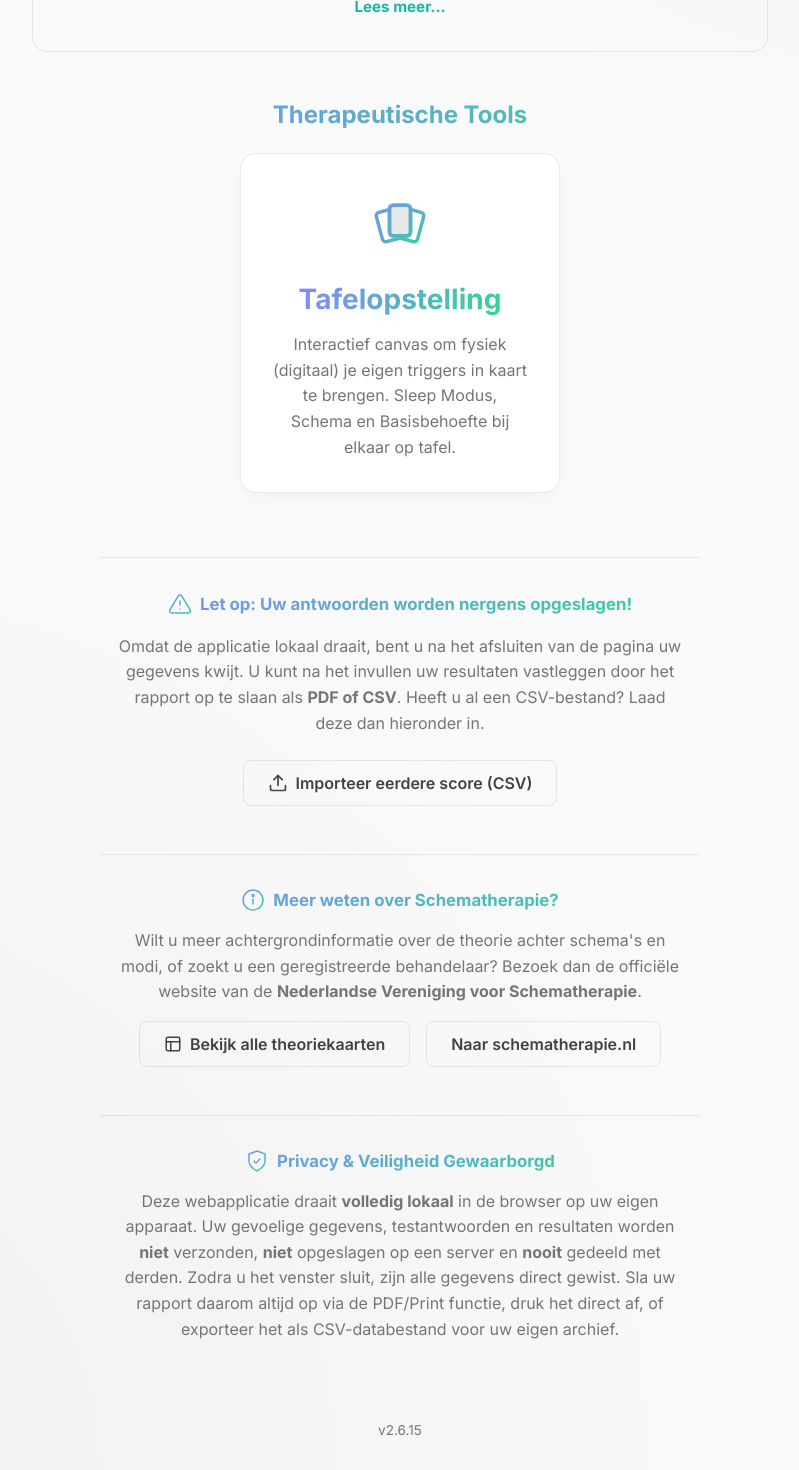
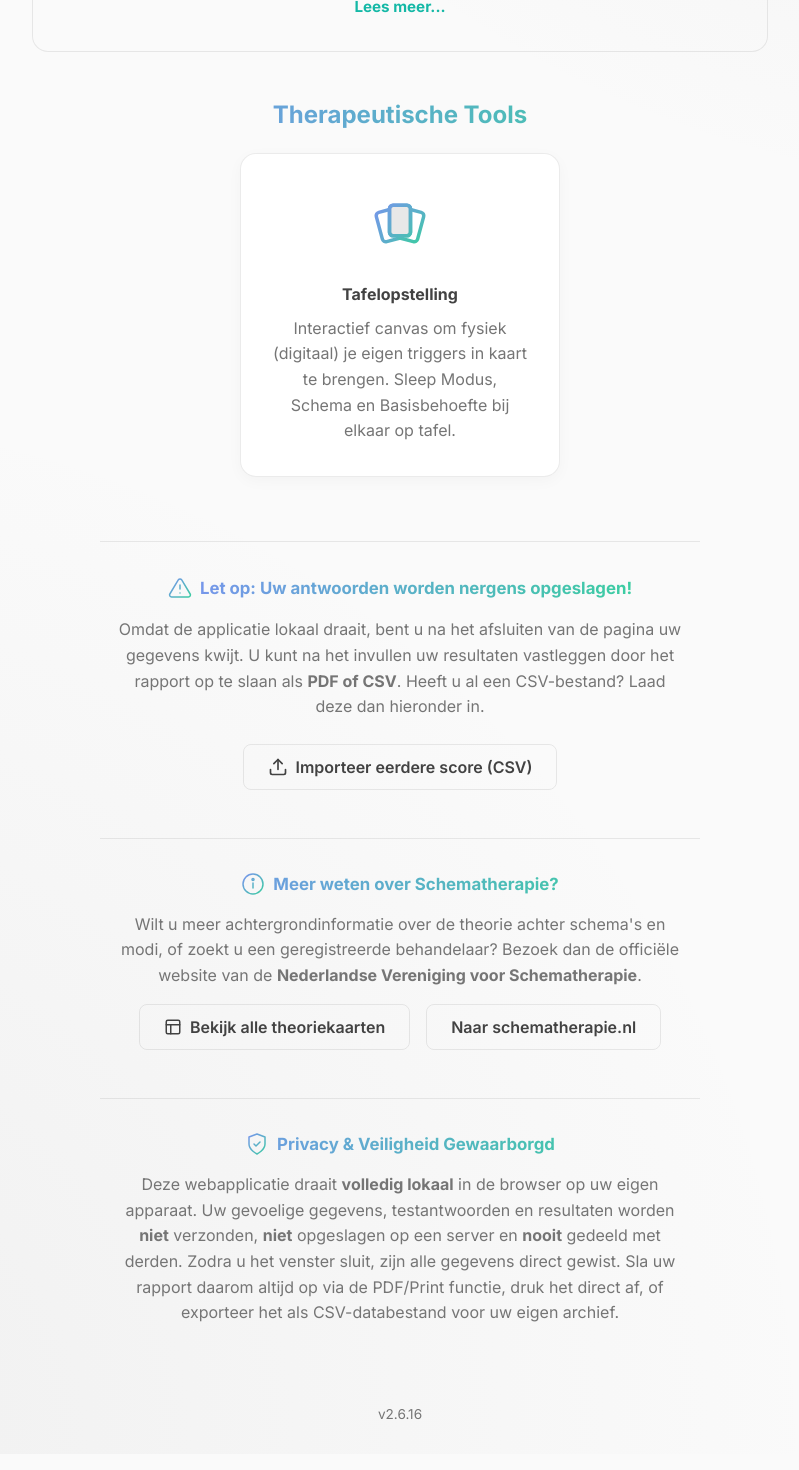
Before and after one commit to radder1972/STA, a React (Vite) app: page / in a window 1280 px wide. Shown: the part 854-2324 px from the top of the page, without its empty margins (240-1039 px from the left). Built offline with nearby package versions, Linux system fonts and the light colour scheme.

Commit message:
Change Tafelopstelling title to match test subtitles

```diff
--- a/package.json
+++ b/package.json
@@ -1,7 +1,7 @@
 {
   "name": "schema-therapy-app",
   "private": true,
-  "version": "2.6.15",
+  "version": "2.6.16",
   "type": "module",
   "scripts": {
     "dev": "vite",
--- a/src/App.jsx
+++ b/src/App.jsx
@@ -131,7 +131,7 @@ function App() {
 
       {currentView !== 'questionnaire' && currentView !== 'basisbehoeften' && currentView !== 'modicategorieen' && currentView !== 'kaartenoverzicht' && currentView !== 'tafelopstelling' && (
         <div style={{ textAlign: 'center', marginTop: '3rem', color: 'var(--text-muted)', fontSize: '0.85rem' }}>
-          v2.6.15
+          v2.6.16
         </div>
       )}
     </div>
--- a/src/components/Home.jsx
+++ b/src/components/Home.jsx
@@ -197,7 +197,7 @@ export default function Home({ onStart, completedTests, onViewResults, onImport,
             <div style={{ background: 'transparent', color: 'var(--primary)', padding: '10px', borderRadius: '50%', marginBottom: '1rem' }}>
               <CardsIcon size={56} useGradient={true} />
             </div>
-            <h2 style={{ margin: '0 0 1rem 0' }}>Tafelopstelling</h2>
+            <p style={{ fontWeight: 'bold', color: 'var(--text-main)', margin: '0 0 0.5rem 0' }}>Tafelopstelling</p>
             <p style={{ textAlign: 'center', color: 'var(--text-muted)', fontSize: '1rem', flex: 1, margin: 0 }}>
               Interactief canvas om fysiek (digitaal) je eigen triggers in kaart te brengen. Sleep Modus, Schema en Basisbehoefte bij elkaar op tafel.
             </p>
```
Also changed, not shown: schema-therapie-app-usb-versie.html (+2 -2 lines).
